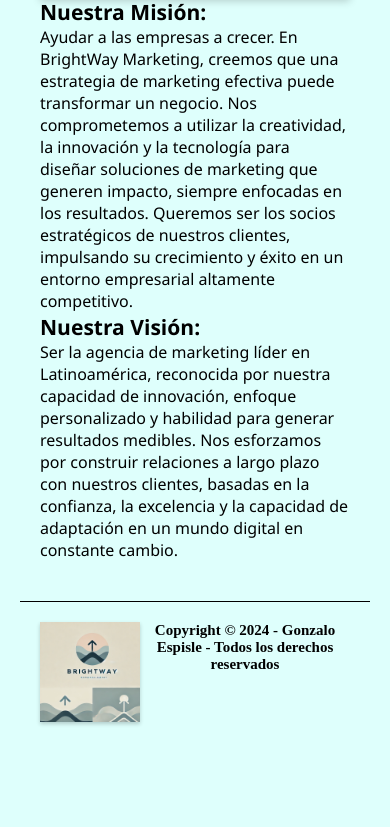
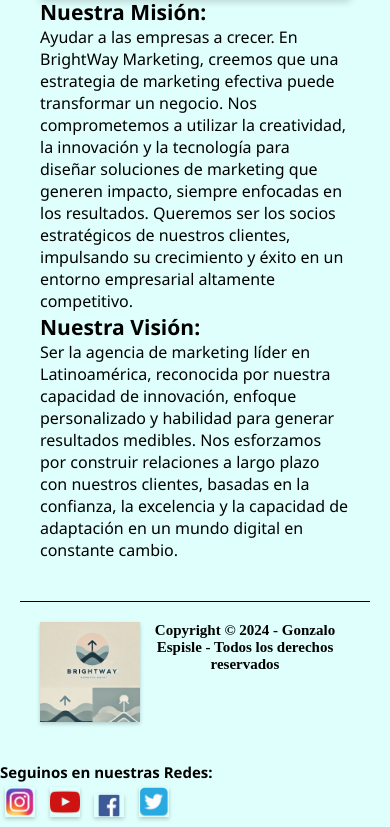
Before and after one commit to GonzaEspisle/Proyecto-Coder, a website: page index.html in a window 390 px wide. Shown: the part 823-1650 px from the top of the page. Before the commit the page ends 1585 px from the top, so only its background shows below. Drawn offline with Linux system fonts and the light colour scheme.

Commit message:
Agregado de Redes Sociales

```diff
--- a/index.html
+++ b/index.html
@@ -53,7 +53,14 @@
             </a>
         </li>
             <h4>Copyright © 2024 - Gonzalo Espisle - Todos los derechos reservados</h4>
+        </div>
+        <div class="redes-sociales">
+            <p>Seguinos en nuestras Redes: </p>
+            <a href="https://www.instagram.com/" target="_blank"><img src="images/logo-instagram.png" alt="logo-instagram"></a>
+            <a href="https://www.youtube.com/" target="_blank"><img src="images/logo-youtube.png" alt="logo-youtube"></a>
+            <a href="https://www.facebook.com/" target="_blank"><img src="images/logo-facebook.png" alt="logo-facebook"></a>
+            <a href="https://x.com/home" target="_blank"><img src="images/logo-twitter.png" alt="logo-twitter"></a>
+        </div>
     </footer>
-    </div>
 </body>
 </html>
--- a/sass/_footer.scss
+++ b/sass/_footer.scss
@@ -25,6 +25,29 @@
     }
 }
 
+.redes-sociales img{
+    width: 30px;
+    margin: 5px;
+    box-shadow: 0px 2px 4px rgba(0, 0, 0, 0.2);
+    transition: transform 0.5s, ease, opacity 0.5 ease;
+
+
+    &:hover {
+        @include growfade;
+    }
+}
+
+.redes-sociales a{
+    color: white;
+    text-decoration: none;
+}
+
+.redes-sociales p{
+    font-size: 20px;
+    font-weight: bold;
+}
+
+
 .logo-chiquito-footer {
     float: left;
     height: auto;
--- a/sass/_responsive.scss
+++ b/sass/_responsive.scss
@@ -358,6 +358,20 @@ h2 {
             margin: 0;
         }
     }
+    .redes-sociales img{
+        width: 30px;
+        margin: 5px;
+    }
+
+    .redes-sociales a {
+        color: white;
+        text-decoration: none;
+    }
+
+    .redes-sociales p{
+    font-size: 15px;
+    font-weight: bold;
+    }
 
     .logo-chiquito-footer {
         float: left;
```
Also changed, not shown: pages/clientes.html (+8 -1 lines), pages/contacto.html (+8 -1 lines), pages/nosotros.html (+8 -2 lines), pages/servicios.html (+12 -5 lines), css/style.css, images/logo-facebook.png (added), images/logo-instagram.png (added), images/logo-twitter.png (added), images/logo-youtube.png (added), 1 other file.
